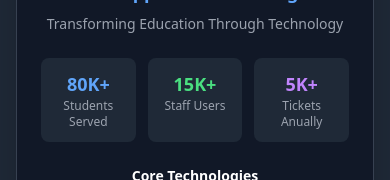
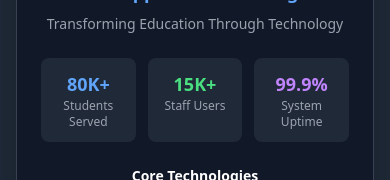
Before and after one commit to Durzo95/jerry-guerrero-portfolio, a Next.js app: page / in a window 390 px wide. Shown: the part 358-538 px from the top of the page. Built offline with nearby package versions, Linux system fonts and the light colour scheme.

Commit message:
Update ProfileSummary component to reflect new system uptime statistics and adjust ProjectsSection layout to improve grid responsiveness.

```diff
--- a/components/ProfileSummary.tsx
+++ b/components/ProfileSummary.tsx
@@ -18,8 +18,8 @@ export default function ProfileSummary() {
           <div className="text-gray-400 text-xs">Staff Users</div>
         </div>
         <div className="bg-gray-800 rounded-lg p-3" role="listitem">
-          <div className="text-purple-400 text-lg font-bold" aria-label="5K+ Team Tickets Anually">5K+</div>
-          <div className="text-gray-400 text-xs">Tickets Anually</div>
+          <div className="text-purple-400 text-lg font-bold" aria-label="99.5 percent system uptime">99.9%</div>
+          <div className="text-gray-400 text-xs">System Uptime</div>
         </div>
       </div>
     </div>
--- a/components/ProjectsSection.tsx
+++ b/components/ProjectsSection.tsx
@@ -27,7 +27,7 @@ export default function ProjectsSection() {
 
         {/* Projects Grid */}
         <div
-          className="grid lg:grid-cols-1 grid-cols-1 gap-6"
+          className="grid lg:grid-cols-2 grid-cols-1 gap-6"
           role="list"
           aria-label="Portfolio projects"
         >
```
